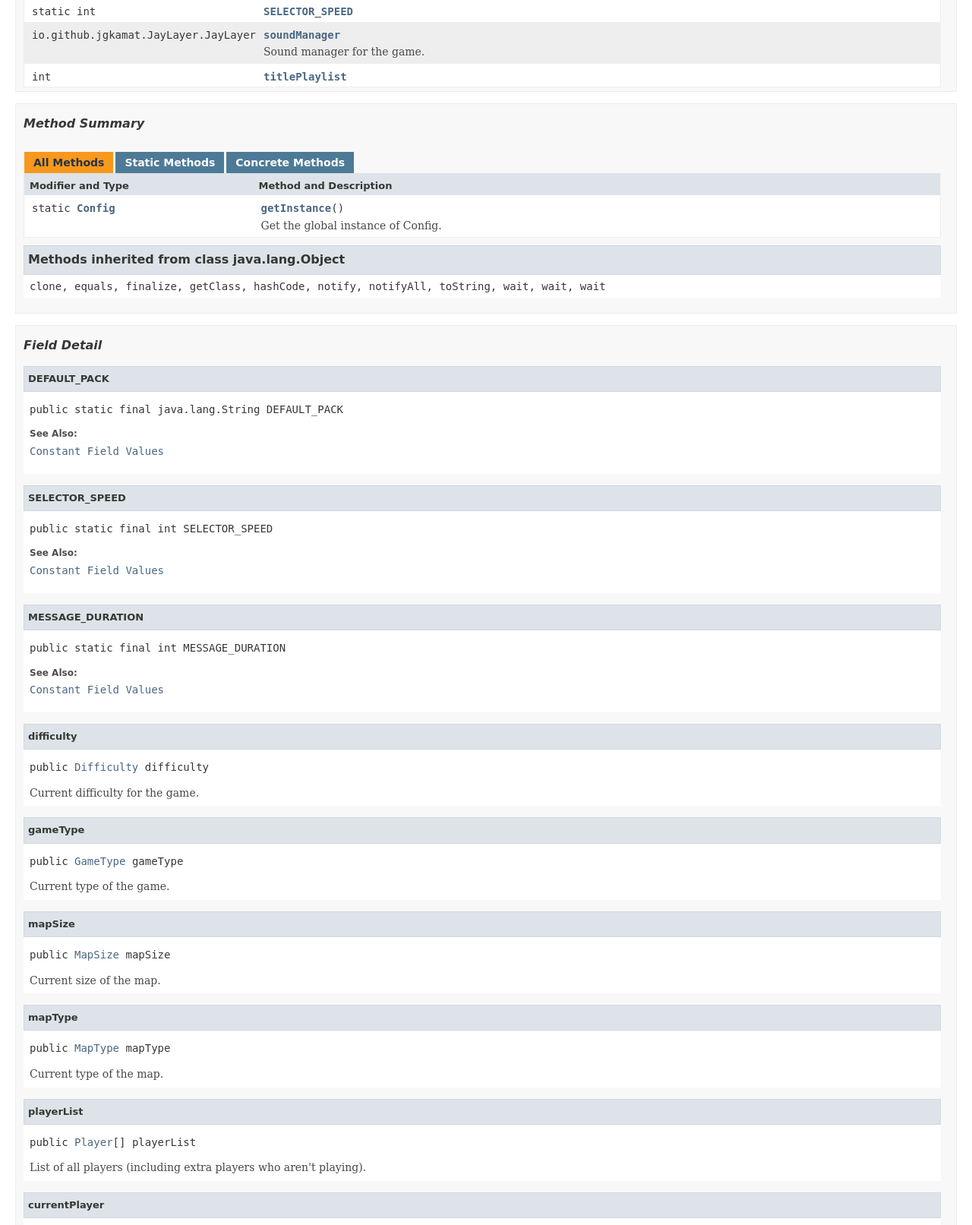
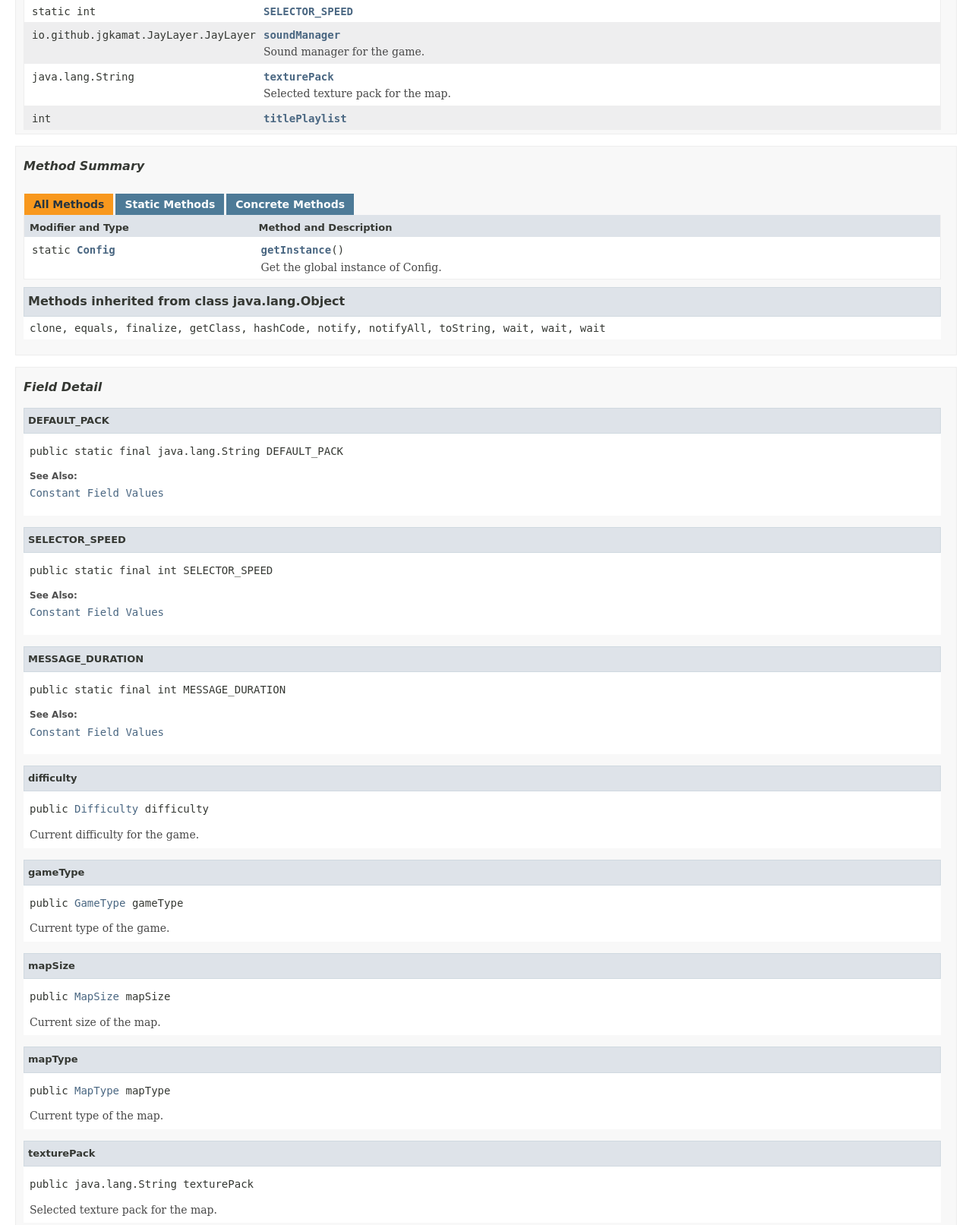
Before and after one commit to MountainRange/MULE, a plain HTML site: page doc/io/github/mountainrange/mule/Config.html in a window 1280 px wide. Shown: the part 1051-2664 px from the top of the page at 76% size. Drawn offline with Linux system fonts and the light colour scheme; a web font is replaced by a local one.

Commit message:
auto-updated api docs

```diff
--- a/doc/io/github/mountainrange/mule/Config.html
+++ b/doc/io/github/mountainrange/mule/Config.html
@@ -209,6 +209,12 @@ extends java.lang.Object</pre>
 </td>
 </tr>
 <tr class="altColor">
+<td class="colFirst"><code>java.lang.String</code></td>
+<td class="colLast"><code><span class="memberNameLink"><a href="../../../../io/github/mountainrange/mule/Config.html#texturePack">texturePack</a></span></code>
+<div class="block">Selected texture pack for the map.</div>
+</td>
+</tr>
+<tr class="rowColor">
 <td class="colFirst"><code>int</code></td>
 <td class="colLast"><code><span class="memberNameLink"><a href="../../../../io/github/mountainrange/mule/Config.html#titlePlaylist">titlePlaylist</a></span></code>&nbsp;</td>
 </tr>
@@ -332,6 +338,16 @@ extends java.lang.Object</pre>
 <h4>mapType</h4>
 <pre>public&nbsp;<a href="../../../../io/github/mountainrange/mule/enums/MapType.html" title="enum in io.github.mountainrange.mule.enums">MapType</a> mapType</pre>
 <div class="block">Current type of the map.</div>
+</li>
+</ul>
+<a name="texturePack">
+<!--   -->
+</a>
+<ul class="blockList">
+<li class="blockList">
+<h4>texturePack</h4>
+<pre>public&nbsp;java.lang.String texturePack</pre>
+<div class="block">Selected texture pack for the map.</div>
 </li>
 </ul>
 <a name="playerList">
```
Also changed, not shown: doc/index-all.html (+4 -0 lines), doc/io/github/mountainrange/mule/enums/package-tree.html (+4 -4 lines).
